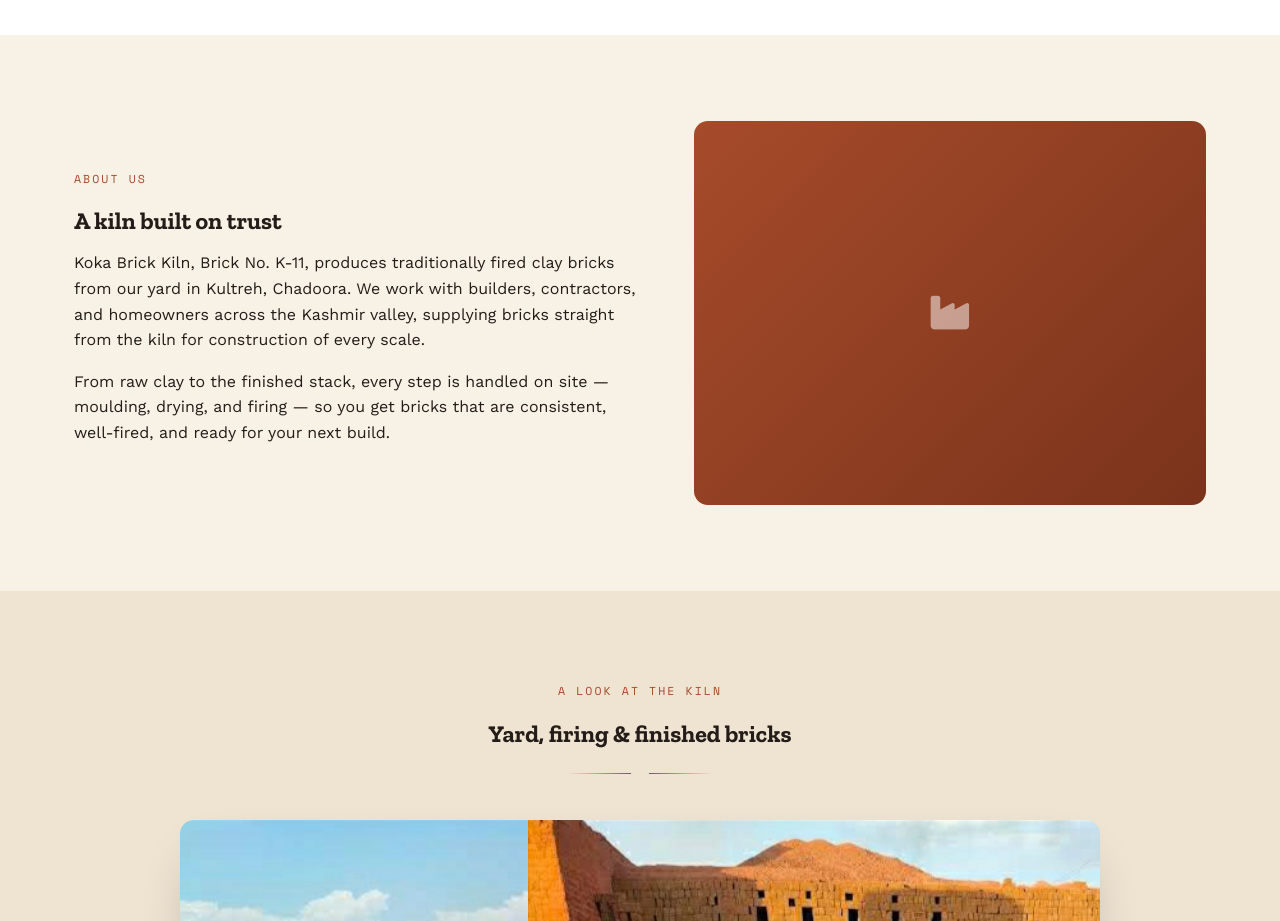
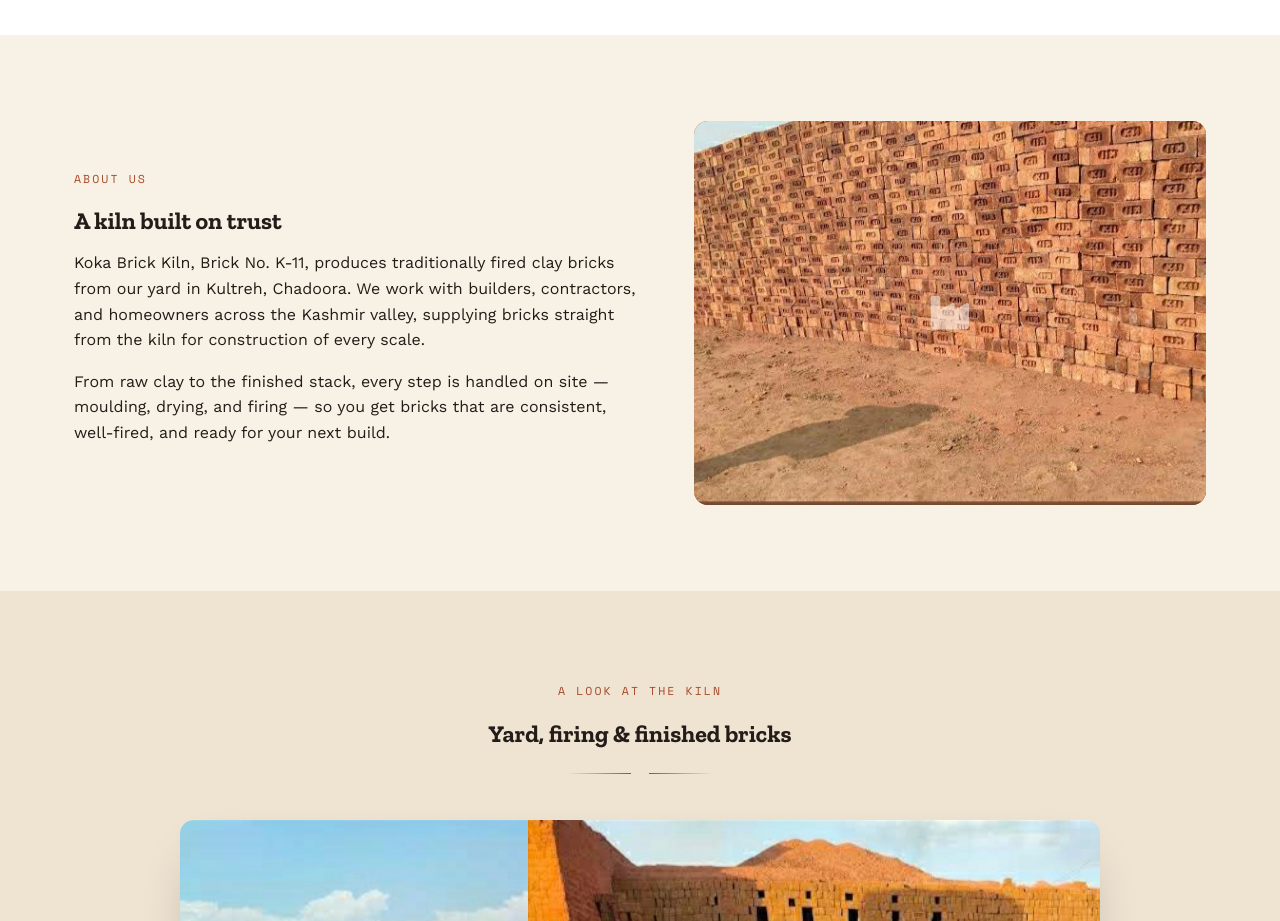
Before and after one commit to aaqib2026432/Koka-brick-klin, a plain HTML site: page index.html in a window 1280 px wide. Shown: the part 1120-2041 px from the top of the page. Drawn offline with nearby package versions, Linux system fonts and the light colour scheme.

Commit message:
Update index.html

```diff
--- a/index.html
+++ b/index.html
@@ -588,7 +588,7 @@
         <p>From raw clay to the finished stack, every step is handled on site — moulding, drying, and firing — so you get bricks that are consistent, well-fired, and ready for your next build.</p>
       </div>
       <div class="frame">
-        <img src="images/kiln-yard.jpg" alt="Koka Brick Kiln yard" onerror="this.remove()">
+        <img src="Slide3.jpg" alt="Koka Brick Kiln yard" onerror="this.remove()">
         <i class="fa-solid fa-industry" style="position:relative;z-index:0;"></i>
       </div>
     </div>
```
